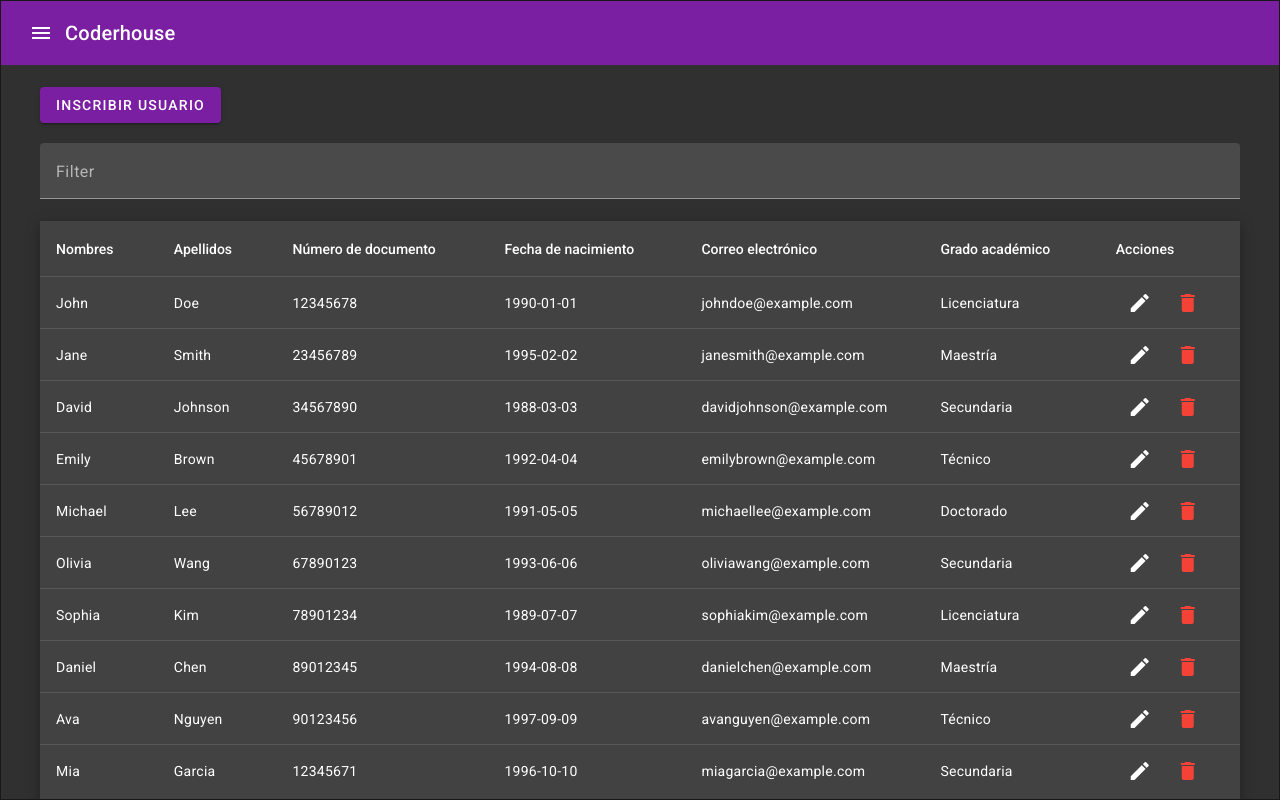
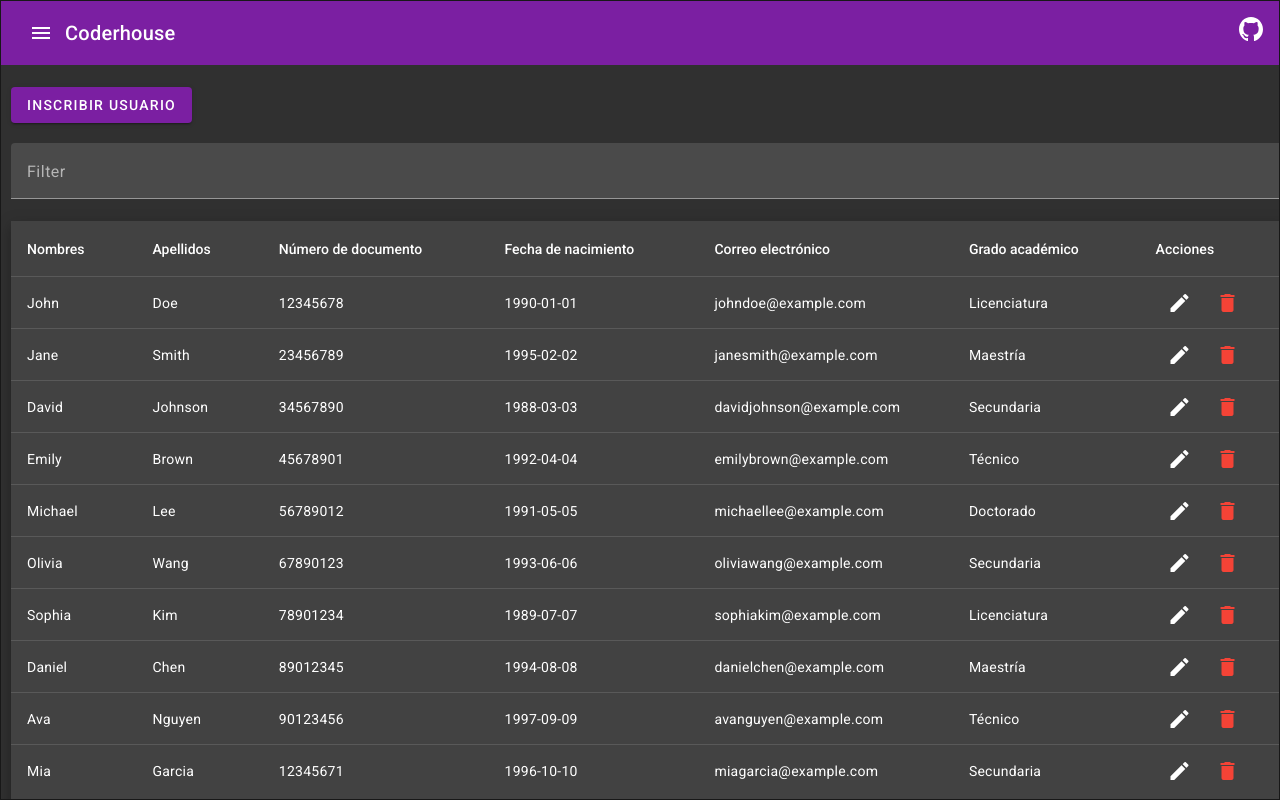
Before and after one commit to David171901/angular-student-management, an Angular app: page / in a window 1280 px wide. Built offline with nearby package versions, Linux system fonts and the light colour scheme.

Commit message:
chore: style improvements toolbar & update README.md

```diff
--- a/src/app/modules/dashboard/home/pages/home-page/home-page.component.css
+++ b/src/app/modules/dashboard/home/pages/home-page/home-page.component.css
@@ -21,3 +21,9 @@
     max-width: 1200px;
   }
 }
+
+@media (min-width: 1200px) {
+  .container {
+    max-width: 1400px;
+  }
+}
--- a/src/app/modules/dashboard/users/components/user-form/user-form.component.html
+++ b/src/app/modules/dashboard/users/components/user-form/user-form.component.html
@@ -1,6 +1,4 @@
 <div mat-dialog-title>
-
-
   <h1>{{ user ? "Editar usuario" : "Crear usuario" }}</h1>
 </div>
 <form [formGroup]="userForm" (ngSubmit)="onSubmit()">
--- a/src/app/modules/dashboard/users/components/user-table/user-table.component.html
+++ b/src/app/modules/dashboard/users/components/user-table/user-table.component.html
@@ -8,7 +8,6 @@
   <mat-label>Filter</mat-label>
   <input matInput (keyup)="applyFilter($event)" placeholder="Ex. ium" #input>
 </mat-form-field>
-
 <div class="mat-elevation-z8">
   <table mat-table [dataSource]="dataSource" matSort>
 
--- a/src/app/shared/components/toolbar/toolbar.component.html
+++ b/src/app/shared/components/toolbar/toolbar.component.html
@@ -1,8 +1,15 @@
 <p>
   <mat-toolbar color="primary">
-    <button mat-icon-button class="example-icon" aria-label="Example icon-button with menu icon"  (click)="toggleSidebar.emit()">
+    <button mat-icon-button class="example-icon" aria-label="Example icon-button with menu icon"
+      (click)="toggleSidebar.emit()">
       <mat-icon>menu</mat-icon>
     </button>
     <span>Coderhouse</span>
+    <span class="example-spacer"></span>
+    <div>
+      <a href="https://github.com/David171901/angular-student-management" target="_blank">
+        <img src="/assets/github.svg" alt="Logo" width="24" height="24">
+      </a>
+    </div>
   </mat-toolbar>
 </p>
```
Also changed, not shown: src/assets/github.svg (added).
